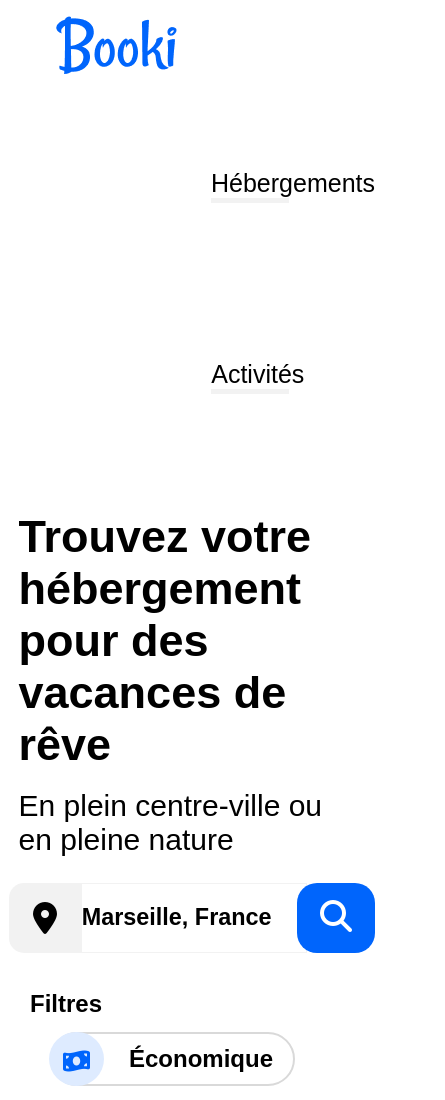
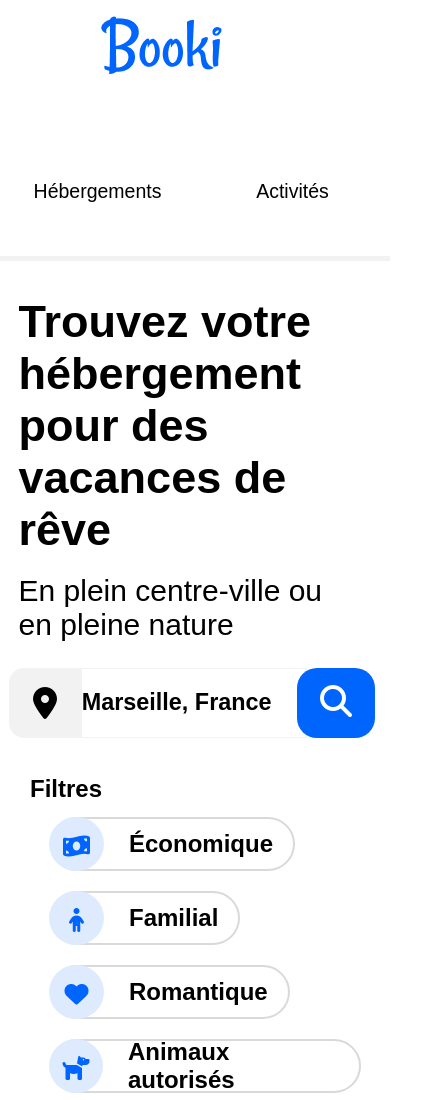
Before and after one commit to ismailrrr/booki, a plain HTML site: page index.html in a window 390 px wide. Shown: the top 1100 px of the page, 445 px wide, since content can reach past the window. Drawn offline with Linux system fonts and the light colour scheme; a web font is replaced by a local one.

Commit message:
last changes

```diff
--- a/css/styles.css
+++ b/css/styles.css
@@ -565,15 +565,8 @@ footer {
 
 /*------------- Responsive -----------------*/
 
-@media all and (min-width: 993px) {
+@media screen and (min-width:993px) and (max-width:1024px) {}
 
-    /*
-    .menu:hover {
-        border-top: 2px solid rgb(0, 101, 252);
-        color: rgb(0, 101, 252);
-    }*/
-
-}
 
 @media all and (max-width: 1500px) {
     #hebergements {
@@ -606,24 +599,31 @@ footer {
 
     /* Header */
 
+    header {
+        display: flex;
+        flex-direction: column;
+        padding: 0;
+    }
+
     nav {
         height: auto;
-        display: flex;
-        flex-direction: column;
-        margin: auto;
+        width: 100%;
+        margin-top: 20px;
     }
 
     nav ul {
+        width: 100%;
         margin-left: 0px;
         padding-left: 0;
         margin-right: 0;
-        width: 100%;
-        justify-content: space-around;
+        display: flex;
+        flex-direction: row;
     }
 
-    nav li {
-        margin: 10% 30%;
+    .nav_list {
+        text-align: center;
         font-size: 30px;
+        width: 50%;
     }
 
     nav img {
@@ -632,13 +632,15 @@ footer {
     }
 
 
-    .menu {
+    .nav_list {
         border-bottom: 5px solid rgb(242, 242, 242);
+        padding-bottom: 20px;
         width: 50%;
     }
 
 
-    .menu:hover {
+    .nav_list:hover {
+        border-top: 2px solid white;
         border-bottom: 5px solid rgb(0, 101, 252);
         color: rgb(0, 101, 252);
     }
@@ -720,6 +722,11 @@ footer {
         margin-bottom: -20px;
     }
 
+
+    #hebergements {
+        flex-direction: column-reverse;
+    }
+
 }
 
 @media all and (max-width: 768px) {
@@ -732,15 +739,19 @@ footer {
 
     /* Header */
 
+    nav {
+        width: 100%;
+    }
+
     nav ul {
-        width: 100vw;
+        display: flex;
+        flex-wrap: nowrap;
         margin-left: 0px;
     }
 
-    nav li {
+    .menu {
         margin-top: 30px;
-        margin-left: 30%;
-        font-size: 6vw;
+        font-size: 5vw;
     }
 
     /* Recherche */
@@ -792,6 +803,10 @@ footer {
     }
 
     /* Hébergements */
+
+    #hebergements {
+        flex-direction: column-reverse;
+    }
 
     #hebergements_marseille {
         min-width: 350px;
```
